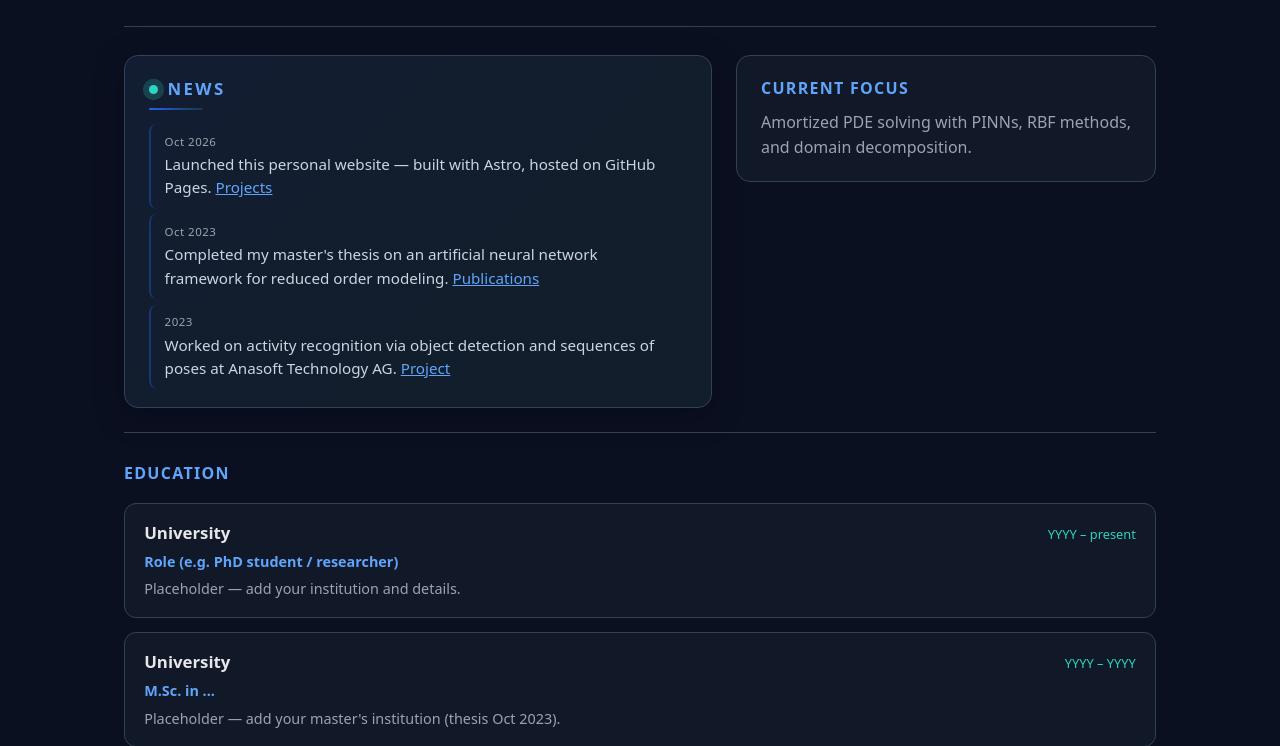
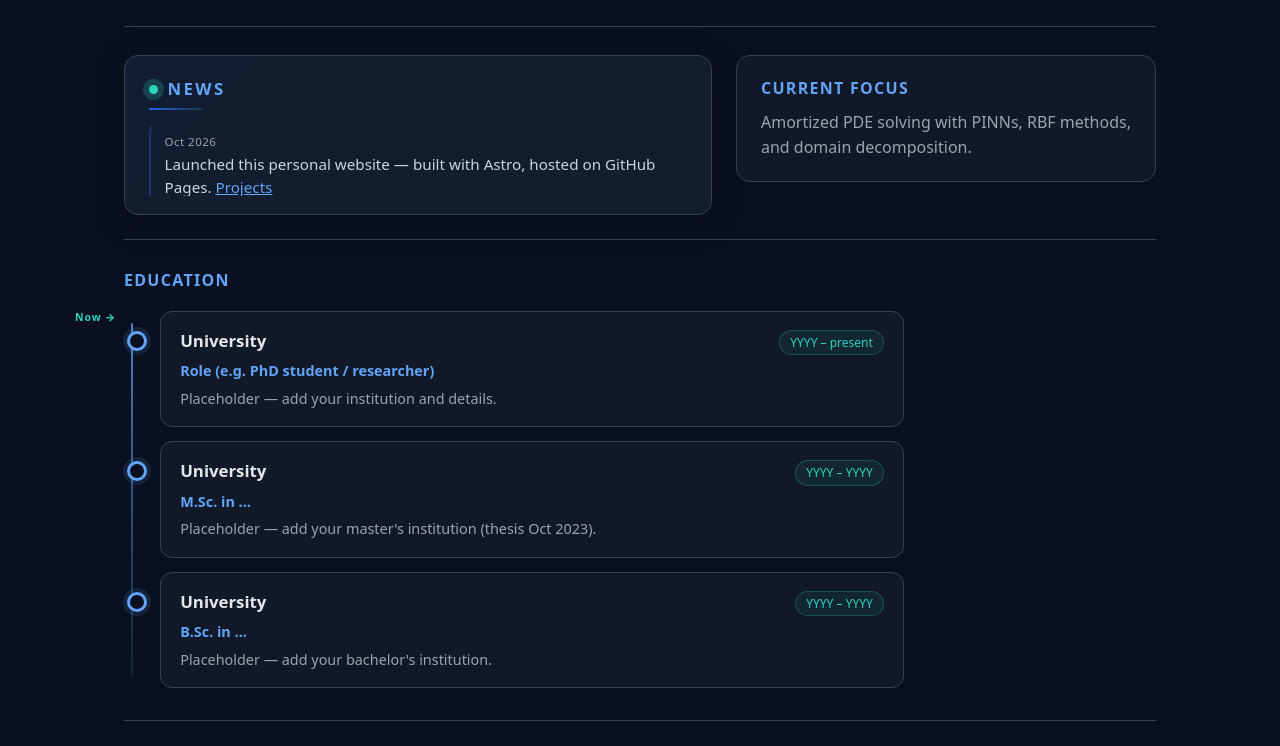
Before and after one commit to yoelt11/yoelt11.github.io, an Astro site: page / in a window 1280 px wide. Shown: the part 440-1186 px from the top of the page. Built offline with nearby package versions, Linux system fonts and the light colour scheme; Astro itself is replaced by a stand-in of ours.

Commit message:
home: news scrolls one row; timeline gets vertical axis line + dots + Now note

```diff
--- a/src/components/NewsPanel.astro
+++ b/src/components/NewsPanel.astro
@@ -41,7 +41,7 @@ const { title = "News", items } = Astro.props;
   }
   .news-rule { height:2px; width:54px; border-radius:2px; margin:0 0 .9rem;
                background:linear-gradient(90deg, #2563eb, rgba(45,212,191,.15)); }
-  .news-list { list-style:none; margin:0; padding:0; max-height:280px; overflow-y:auto; overflow-x:hidden; }
+  .news-list { list-style:none; margin:0; padding:0; height:72px; overflow-y:auto; overflow-x:hidden; scrollbar-width:thin; }
   .news-list::-webkit-scrollbar { width:5px; }
   .news-list::-webkit-scrollbar-thumb { background:#334155; border-radius:999px; }
   .news-item { padding:.55rem .7rem .55rem .85rem; border-radius:8px;
--- a/src/components/Timeline.astro
+++ b/src/components/Timeline.astro
@@ -23,14 +23,32 @@ const { title, entries } = Astro.props;
 <style>
   .timeline-section { border-top:1px solid #334155; padding-top:1.75rem; margin-top:1rem; }
   .timeline-section h2 { font-size:1rem; text-transform:uppercase; letter-spacing:.08em;
-                         color:#60a5fa; margin:0 0 1rem; }
-  .tl { display:grid; gap:.9rem; }
+                         color:#60a5fa; margin:0 0 1.1rem; }
+  /* the axis: vertical gradient line + "Now" note */
+  .tl { position:relative; max-width:780px; margin:0; padding-left:36px; }
+  .tl::before { content:""; position:absolute; left:7px; top:12px; bottom:12px; width:2px;
+                background:linear-gradient(to bottom, rgba(96,165,250,.75), rgba(45,212,191,.12));
+                border-radius:2px; }
+  /* the note on the line */
+  .tl::after { content:"Now →"; position:absolute; left:-4px; top:-2px; font-size:.66rem;
+               font-weight:800; letter-spacing:.08em; color:#2dd4bf;
+               background:#0b1020; padding:0 4px 0 0; transform:translateX(-100%);
+               white-space:nowrap; }
+  .tl-item { position:relative; }
+  .tl-item + .tl-item { margin-top:.9rem; }
+  /* node dots on the line */
+  .tl-item::before { content:""; position:absolute; left:-33px; top:20px; width:14px; height:14px;
+                     border-radius:50%; background:#0b1020; border:3px solid #60a5fa;
+                     box-shadow:0 0 0 4px rgba(96,165,250,.12); z-index:2;
+                     transition:transform .2s ease; }
+  .tl-item:hover::before { transform:scale(1.2); }
   .tl-card { border:1px solid #334155; border-radius:12px; padding:1rem 1.2rem;
              background:#111827; transition:border-color .15s, transform .15s; }
-  .tl-card:hover { border-color:#60a5fa; transform:translateY(-2px); }
+  .tl-card:hover { border-color:#60a5fa; transform:translateX(5px); }
   .tl-head { display:flex; align-items:baseline; justify-content:space-between; gap:1rem; flex-wrap:wrap; }
   .tl-org { margin:0; font-size:1.05rem; color:#e5e7eb; font-weight:700; }
-  .tl-date { font-size:.8rem; color:#2dd4bf; white-space:nowrap; }
-  .tl-role { margin:.2rem 0 .35rem; font-size:.9rem; color:#60a5fa; font-weight:600; }
+  .tl-date { font-size:.75rem; color:#2dd4bf; background:rgba(45,212,191,.08);
+             border:1px solid rgba(45,212,191,.25); border-radius:999px; padding:2px 10px; white-space:nowrap; }
+  .tl-role { margin:.25rem 0 .35rem; font-size:.9rem; color:#60a5fa; font-weight:600; }
   .tl-desc { margin:0; font-size:.9rem; color:#9ca3af; line-height:1.55; }
 </style>
```
